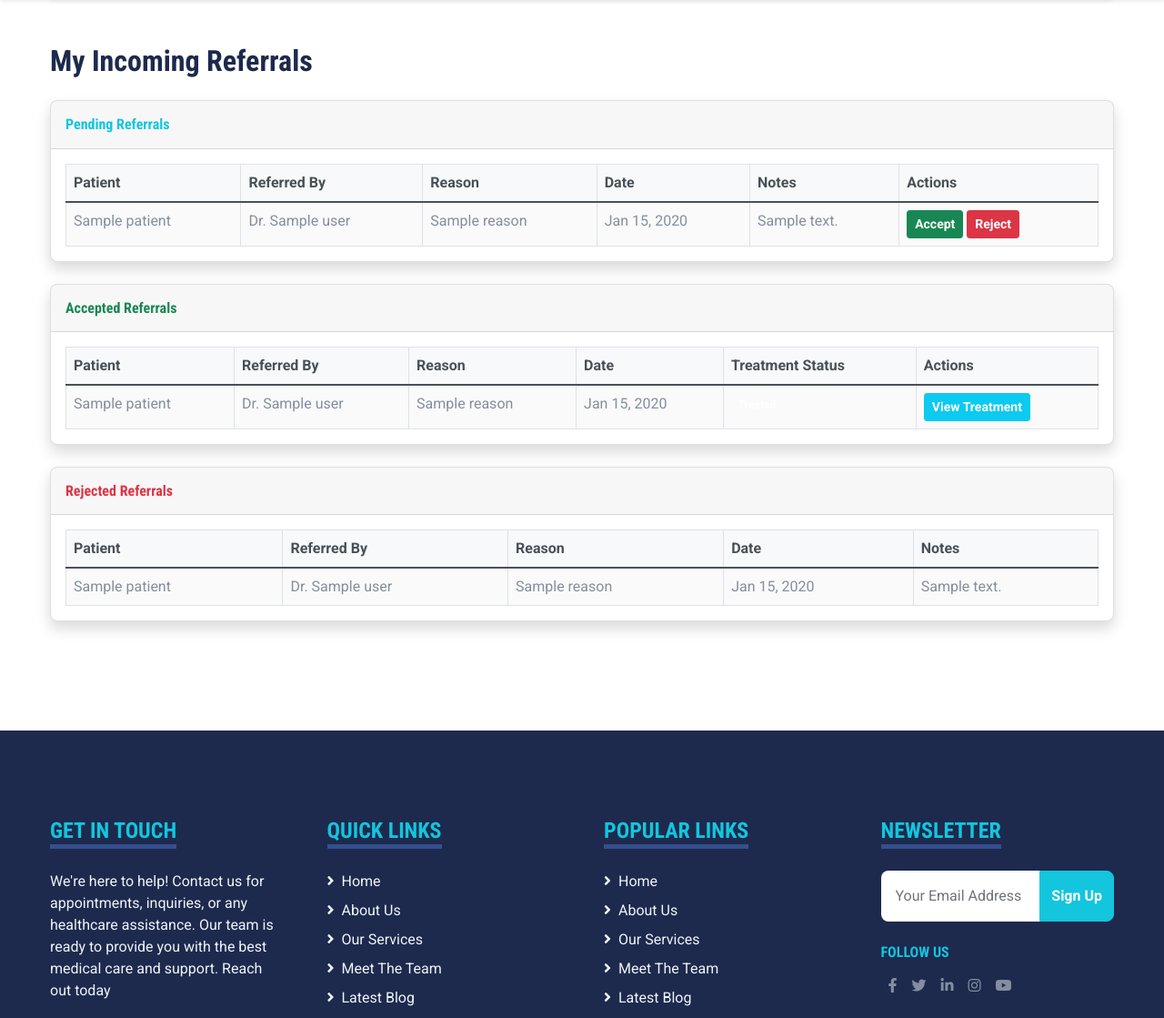
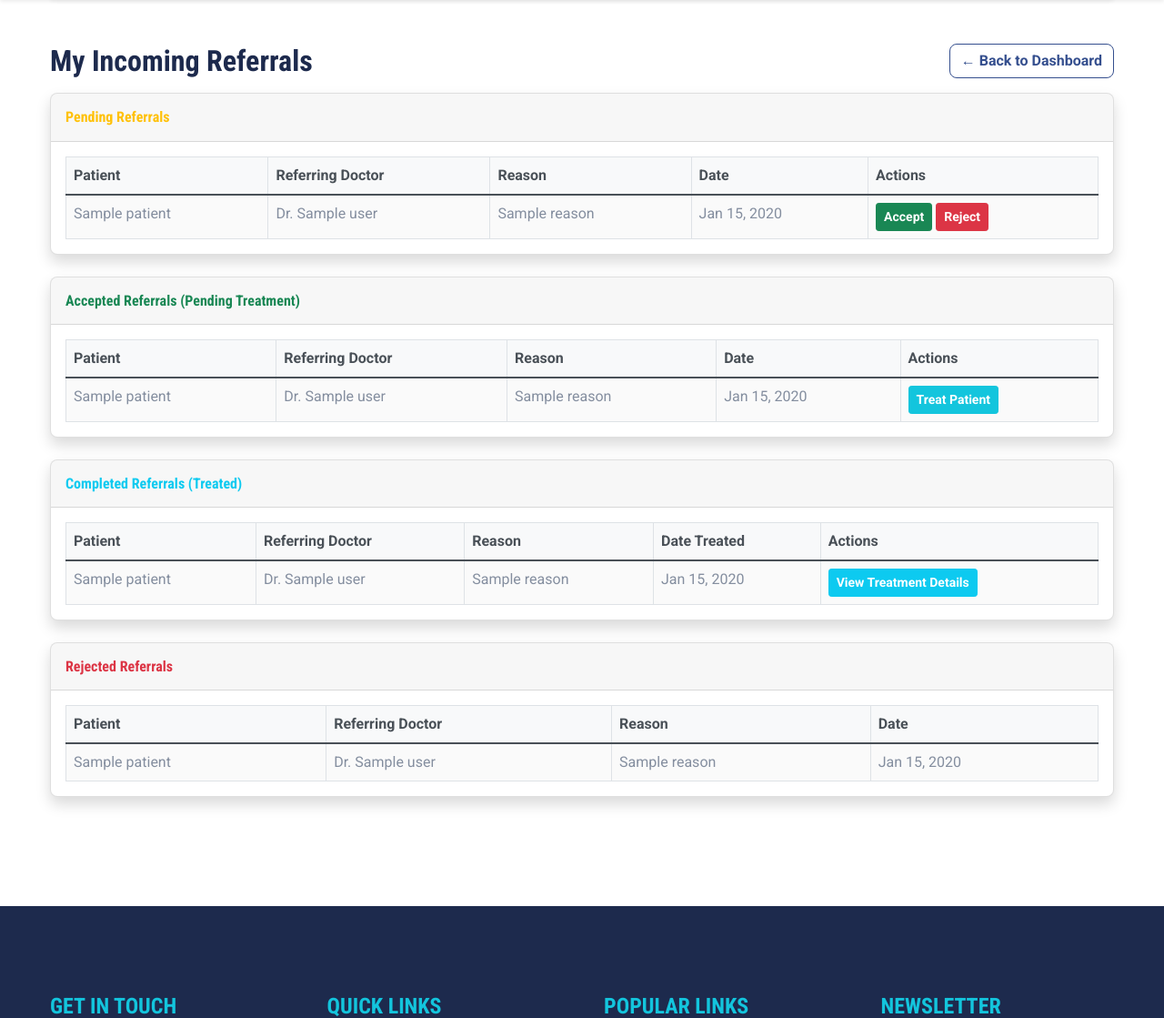
Before and after one commit to elikiprop/MediConnect-System, a Django app: template mediapp/templates/view_incoming_referrals.html in a window 1280 px wide. Shown: the part 109-1228 px from the top of the page at 91% size. Run offline with Django 3.2, Linux system fonts and the light colour scheme; the template is opened without the code that fills it: most values are stand-ins (such as "Sample title", 1, 10 or a date in 2020); some libraries are stand-ins or nearby versions.

Commit message:
checking dashboard conflicts

```diff
--- a/mediapp/templates/view_incoming_referrals.html
+++ b/mediapp/templates/view_incoming_referrals.html
@@ -1,29 +1,36 @@
+{# view_incoming_referrals.html #}
 {% extends 'base.html' %}
 {% block title %}My Incoming Referrals{% endblock %}
 
 {% block content %}
 <div class="container-fluid py-5">
     <div class="container">
-        <div class="row">
-            <div class="col-12">
-                <h2 class="mb-4">My Incoming Referrals</h2>
+        <div class="row mb-3">
+            <div class="col-6">
+                <h2 class="mb-0">My Incoming Referrals</h2>
+            </div>
+            <div class="col-6 text-end">
+                <a href="{% url 'doctor_dashboard' %}" class="btn btn-outline-secondary">
+                    ← Back to Dashboard
+                </a>
+            </div>
+        </div>
 
-                <!-- Pending Referrals -->
+        <!-- Pending Referrals Section -->
         <div class="card shadow mb-4">
-                    <div class="card-header py-3 d-flex flex-row align-items-center justify-content-between">
-                        <h6 class="m-0 font-weight-bold text-primary">Pending Referrals</h6>
+            <div class="card-header py-3">
+                <h6 class="m-0 font-weight-bold text-warning">Pending Referrals</h6>
             </div>
             <div class="card-body">
                 {% if pending_referrals %}
                 <div class="table-responsive">
-                            <table class="table table-bordered" width="100%" cellspacing="0">
+                    <table class="table table-bordered">
                         <thead>
                             <tr>
                                 <th>Patient</th>
-                                        <th>Referred By</th>
+                                <th>Referring Doctor</th>
                                 <th>Reason</th>
                                 <th>Date</th>
-                                        <th>Notes</th>
                                 <th>Actions</th>
                             </tr>
                         </thead>
@@ -34,7 +41,6 @@
                                 <td>Dr. {{ referral.referring_doctor.user.get_full_name|default:referral.referring_doctor.user.username }}</td>
                                 <td>{{ referral.reason }}</td>
                                 <td>{{ referral.created_at|date:"M d, Y" }}</td>
-                                        <td>{{ referral.notes|truncatechars:100 }}</td>
                                 <td>
                                     <form method="post" action="{% url 'update_referral_status' referral.id %}" class="d-inline">
                                         {% csrf_token %}
@@ -53,29 +59,26 @@
                     </table>
                 </div>
                 {% else %}
-                        <div class="text-center py-4">
-                            <p class="text-muted">No pending referrals.</p>
-                        </div>
+                <p class="text-center text-muted">No pending referrals.</p>
                 {% endif %}
             </div>
         </div>
 
-                <!-- Accepted Referrals -->
+        <!-- Accepted Referrals Section -->
         <div class="card shadow mb-4">
             <div class="card-header py-3">
-                        <h6 class="m-0 font-weight-bold text-success">Accepted Referrals</h6>
+                <h6 class="m-0 font-weight-bold text-success">Accepted Referrals (Pending Treatment)</h6>
             </div>
             <div class="card-body">
                 {% if accepted_referrals %}
                 <div class="table-responsive">
-                            <table class="table table-bordered" width="100%" cellspacing="0">
+                    <table class="table table-bordered">
                         <thead>
                             <tr>
                                 <th>Patient</th>
-                                        <th>Referred By</th>
+                                <th>Referring Doctor</th>
                                 <th>Reason</th>
                                 <th>Date</th>
-                                        <th>Treatment Status</th>
                                 <th>Actions</th>
                             </tr>
                         </thead>
@@ -87,24 +90,58 @@
                                 <td>{{ referral.reason }}</td>
                                 <td>{{ referral.created_at|date:"M d, Y" }}</td>
                                 <td>
-                                            {% if referral.medical_records.all %}
-                                                <span class="badge badge-success">Treated</span>
+                                    <a href="{% url 'treat_referred_patient' referral.id %}" class="btn btn-primary btn-sm">
+                                        Treat Patient
+                                    </a>
+                                </td>
+                            </tr>
+                            {% endfor %}
+                        </tbody>
+                    </table>
+                </div>
                 {% else %}
-                                                <span class="badge badge-warning">Not Treated Yet</span>
+                <p class="text-center text-muted">No pending untreated referrals.</p>
                 {% endif %}
-                                        </td>
+            </div>
+        </div>
+
+        <!-- Treated Referrals Section -->
+        <div class="card shadow mb-4">
+            <div class="card-header py-3">
+                <h6 class="m-0 font-weight-bold text-info">Completed Referrals (Treated)</h6>
+            </div>
+            <div class="card-body">
+                {% if treated_referrals %}
+                <div class="table-responsive">
+                    <table class="table table-bordered">
+                        <thead>
+                            <tr>
+                                <th>Patient</th>
+                                <th>Referring Doctor</th>
+                                <th>Reason</th>
+                                <th>Date Treated</th>
+                                <th>Actions</th>
+                            </tr>
+                        </thead>
+                        <tbody>
+                            {% for referral in treated_referrals %}
+                            <tr>
+                                <td>{{ referral.patient.get_full_name|default:referral.patient.username }}</td>
+                                <td>Dr. {{ referral.referring_doctor.user.get_full_name|default:referral.referring_doctor.user.username }}</td>
+                                <td>{{ referral.reason }}</td>
+                                <td>{{ referral.medical_records.first.created_at|date:"M d, Y" }}</td>
                                 <td>
-                                            {% if referral.medical_records.all %}
                                     <button type="button" class="btn btn-info btn-sm" data-toggle="modal" data-target="#treatmentModal{{ referral.id }}">
-                                                    View Treatment
+                                        View Treatment Details
                                     </button>
+
 
                                     <!-- Modal for Treatment Details -->
                                     <div class="modal fade" id="treatmentModal{{ referral.id }}" tabindex="-1" role="dialog" aria-labelledby="treatmentModalLabel{{ referral.id }}" aria-hidden="true">
                                         <div class="modal-dialog modal-lg" role="document">
                                             <div class="modal-content">
                                                 <div class="modal-header">
-                                                                <h5 class="modal-title" id="treatmentModalLabel{{ referral.id }}">Treatment Records for {{ referral.patient.get_full_name|default:referral.patient.username }}</h5>
+                                                    <h5 class="modal-title" id="treatmentModalLabel{{ referral.id }}">Treatment Details for {{ referral.patient.get_full_name|default:referral.patient.username }}</h5>
                                                     <button type="button" class="close" data-dismiss="modal" aria-label="Close">
                                                         <span aria-hidden="true">&times;</span>
                                                     </button>
@@ -126,14 +163,10 @@
                                                 </div>
                                                 <div class="modal-footer">
                                                     <button type="button" class="btn btn-secondary" data-dismiss="modal">Close</button>
-                                                                <a href="{% url 'treat_referred_patient' referral.id %}" class="btn btn-primary">Add Treatment</a>
                                                 </div>
                                             </div>
                                         </div>
                                     </div>
-                                            {% else %}
-                                                <a href="{% url 'treat_referred_patient' referral.id %}" class="btn btn-primary btn-sm">Treat Patient</a>
-                                            {% endif %}
                                 </td>
                             </tr>
                             {% endfor %}
@@ -141,14 +174,12 @@
                     </table>
                 </div>
                 {% else %}
-                        <div class="text-center py-4">
-                            <p class="text-muted">No accepted referrals.</p>
-                        </div>
+                <p class="text-center text-muted">No treated referrals.</p>
                 {% endif %}
             </div>
         </div>
 
-                <!-- Rejected Referrals -->
+        <!-- Rejected Referrals Section -->
         <div class="card shadow mb-4">
             <div class="card-header py-3">
                 <h6 class="m-0 font-weight-bold text-danger">Rejected Referrals</h6>
@@ -156,14 +187,13 @@
             <div class="card-body">
                 {% if rejected_referrals %}
                 <div class="table-responsive">
-                            <table class="table table-bordered" width="100%" cellspacing="0">
+                    <table class="table table-bordered">
                         <thead>
                             <tr>
                                 <th>Patient</th>
-                                        <th>Referred By</th>
+                                <th>Referring Doctor</th>
                                 <th>Reason</th>
                                 <th>Date</th>
-                                        <th>Notes</th>
                             </tr>
                         </thead>
                         <tbody>
@@ -173,21 +203,16 @@
                                 <td>Dr. {{ referral.referring_doctor.user.get_full_name|default:referral.referring_doctor.user.username }}</td>
                                 <td>{{ referral.reason }}</td>
                                 <td>{{ referral.created_at|date:"M d, Y" }}</td>
-                                        <td>{{ referral.notes }}</td>
                             </tr>
                             {% endfor %}
                         </tbody>
                     </table>
                 </div>
                 {% else %}
-                        <div class="text-center py-4">
-                            <p class="text-muted">No rejected referrals.</p>
-                        </div>
+                <p class="text-center text-muted">No rejected referrals.</p>
                 {% endif %}
             </div>
         </div>
     </div>
 </div>
-    </div>
-</div>
 {% endblock %}
--- a/mediapp/urls.py
+++ b/mediapp/urls.py
@@ -39,4 +39,8 @@
     path('referrals/incoming/', views.view_incoming_referrals, name='view_incoming_referrals'),
     path('referrals/treat/<int:referral_id>/', views.treat_referred_patient, name='treat_referred_patient'),
 
+
+    path('check-treatment-status/', views.check_treatment_status, name='check_treatment_status'),
+
+
 ]
```
Also changed, not shown: mediapp/models.py (+48 -33 lines), mediapp/templates/doctor_dashboard.html (+19 -5 lines), mediapp/templates/treat_referred_patient.html (+29 -42 lines), mediapp/templates/view_outgoing_referrals.html (+19 -12 lines), mediapp/views.py (+83 -30 lines), db.sqlite3, mediapp/migrations/0005_patientreferral_is_treated.py (added). Lines whose indentation alone changed are shown as unchanged.
